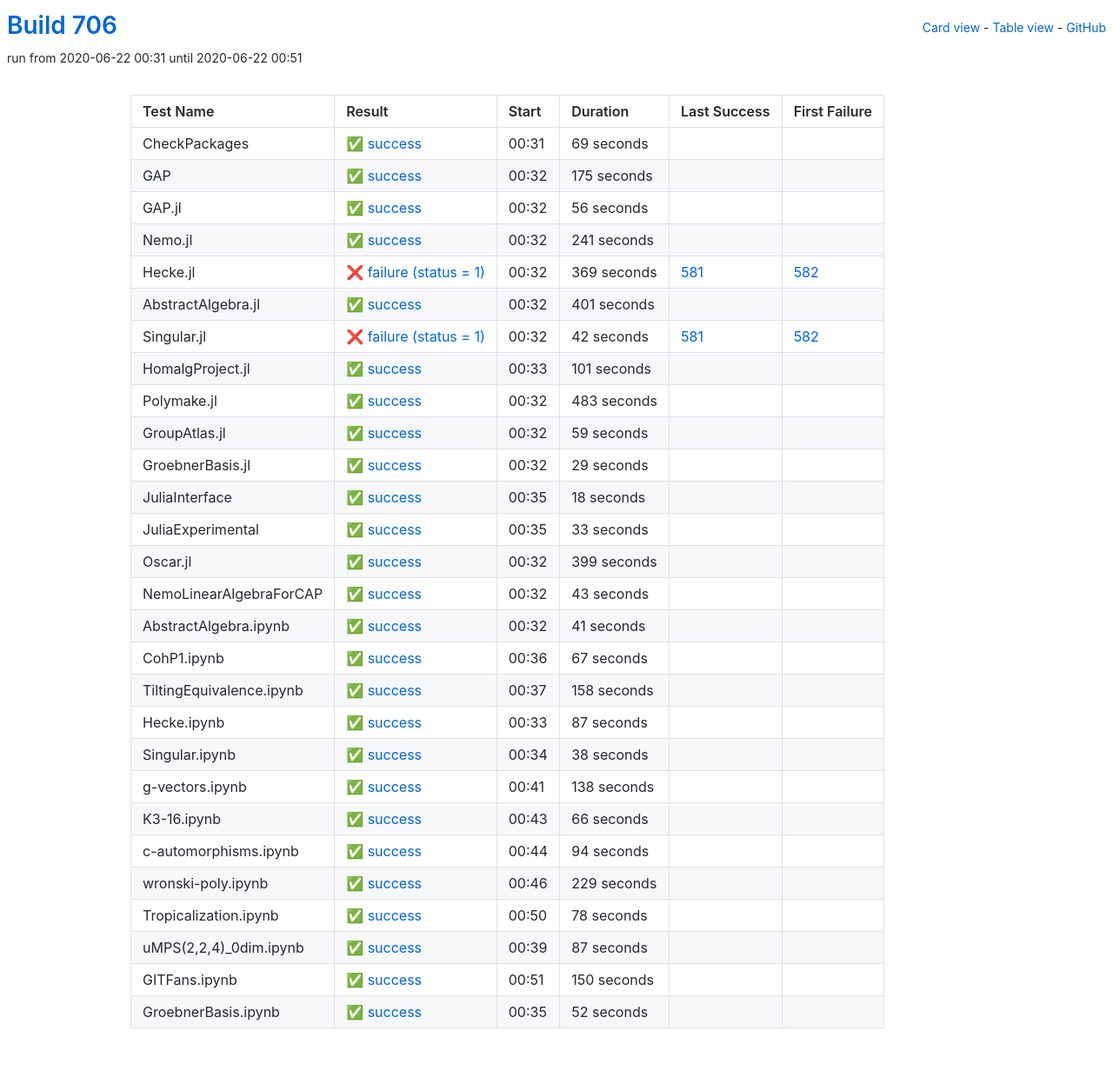
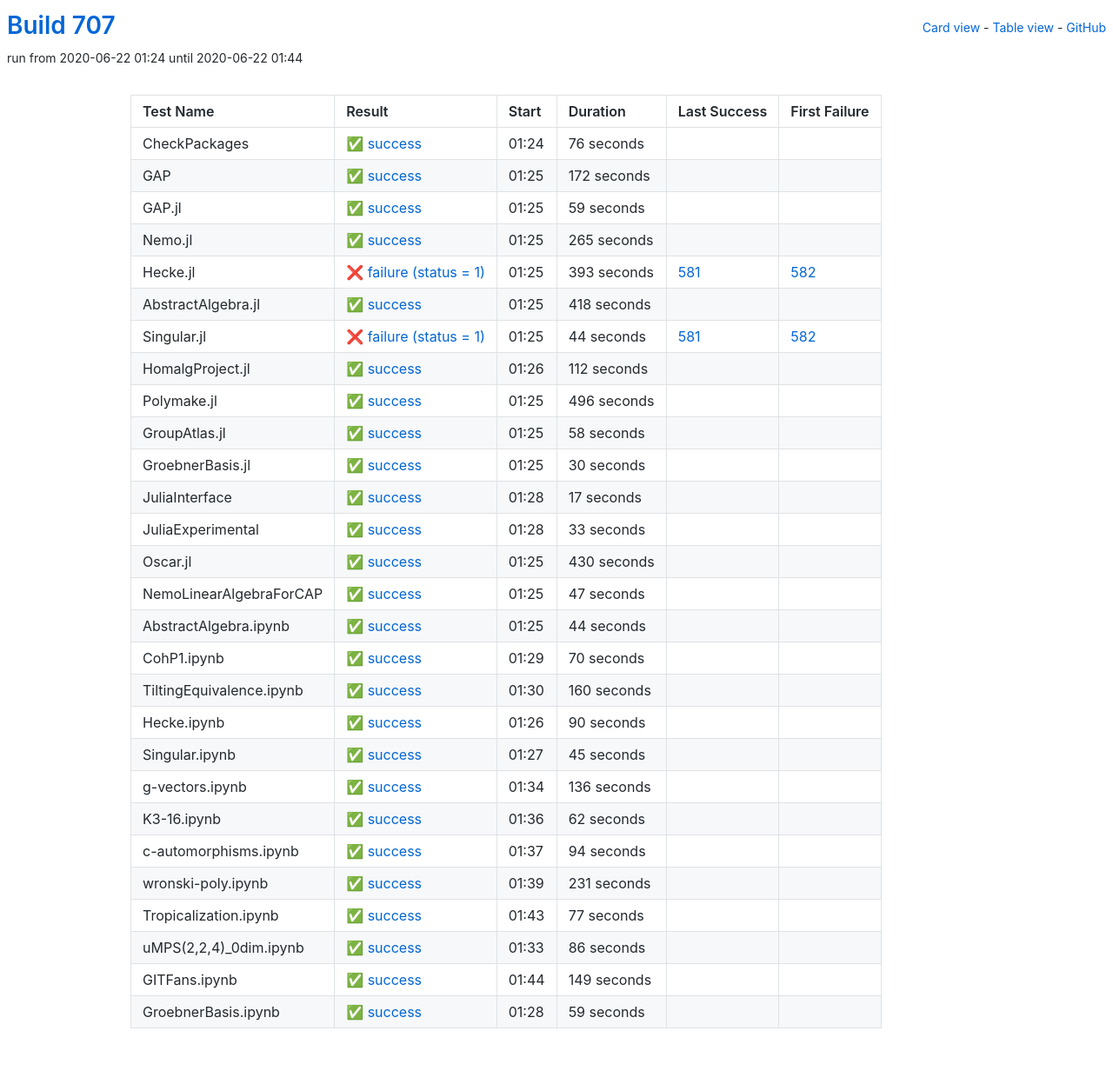
Before and after one commit to oscar-system/oscar-ci-status-1.4, a Jekyll site: the page built from table.html, in a window 1280 px wide. Shown: the whole page at 87% size. Built offline with Jekyll 4.4.1, drawn with Linux system fonts in a browser that asks for light colours.

Commit message:
Build #707

```diff
--- a/_data/ci.yml
+++ b/_data/ci.yml
@@ -1,6 +1,6 @@
 ---
-build: 706
-build_url: https://oscarci.mathematik.uni-kl.de/job/oscar-julia-1.4/706/
+build: 707
+build_url: https://oscarci.mathematik.uni-kl.de/job/oscar-julia-1.4/707/
 job: oscar-julia-1.4
 organization: oscar-system
 repo: oscar-ci-status-1.4
@@ -8,116 +8,32 @@ repourl: https://github.com/oscar-system/oscar-ci-status-1.4
 tests:
 - name: CheckPackages
   id: checkpackages
-  log: https://oscarci.mathematik.uni-kl.de/job/oscar-julia-1.4/706/artifact/logs/build-706/CheckPackages.log
-  start: 2020-06-22 00:31
+  log: https://oscarci.mathematik.uni-kl.de/job/oscar-julia-1.4/707/artifact/logs/build-707/CheckPackages.log
+  start: 2020-06-22 01:24
   success: true
   exitcode: 0
   status: success
-  duration: 69
+  duration: 76
   last_success: false
   last_success_url:
   first_failure: false
   first_failure_url:
 - name: GAP
   id: gap
-  log: https://oscarci.mathematik.uni-kl.de/job/oscar-julia-1.4/706/artifact/logs/build-706/GAP.log
-  start: 2020-06-22 00:32
+  log: https://oscarci.mathematik.uni-kl.de/job/oscar-julia-1.4/707/artifact/logs/build-707/GAP.log
+  start: 2020-06-22 01:25
   success: true
   exitcode: 0
   status: success
-  duration: 175
+  duration: 172
   last_success: false
   last_success_url:
   first_failure: false
   first_failure_url:
 - name: GAP.jl
   id: gap-jl
-  log: https://oscarci.mathematik.uni-kl.de/job/oscar-julia-1.4/706/artifact/logs/build-706/GAP.jl.log
-  start: 2020-06-22 00:32
-  success: true
-  exitcode: 0
-  status: success
-  duration: 56
-  last_success: false
-  last_success_url:
-  first_failure: false
-  first_failure_url:
-- name: Nemo.jl
-  id: nemo-jl
-  log: https://oscarci.mathematik.uni-kl.de/job/oscar-julia-1.4/706/artifact/logs/build-706/Nemo.jl.log
-  start: 2020-06-22 00:32
-  success: true
-  exitcode: 0
-  status: success
-  duration: 241
-  last_success: false
-  last_success_url:
-  first_failure: false
-  first_failure_url:
-- name: Hecke.jl
-  id: hecke-jl
-  log: https://oscarci.mathematik.uni-kl.de/job/oscar-julia-1.4/706/artifact/logs/build-706/Hecke.jl.log
-  start: 2020-06-22 00:32
-  success: false
-  exitcode: 1
-  status: failure
-  duration: 369
-  last_success: 581
-  last_success_url: https://oscarci.mathematik.uni-kl.de/job/oscar-julia-1.4/581/
-  first_failure: 582
-  first_failure_url: https://oscarci.mathematik.uni-kl.de/job/oscar-julia-1.4/582/
-- name: AbstractAlgebra.jl
-  id: abstractalgebra-jl
-  log: https://oscarci.mathematik.uni-kl.de/job/oscar-julia-1.4/706/artifact/logs/build-706/AbstractAlgebra.jl.log
-  start: 2020-06-22 00:32
-  success: true
-  exitcode: 0
-  status: success
-  duration: 401
-  last_success: false
-  last_success_url:
-  first_failure: false
-  first_failure_url:
-- name: Singular.jl
-  id: singular-jl
-  log: https://oscarci.mathematik.uni-kl.de/job/oscar-julia-1.4/706/artifact/logs/build-706/Singular.jl.log
-  start: 2020-06-22 00:32
-  success: false
-  exitcode: 1
-  status: failure
-  duration: 42
-  last_success: 581
-  last_success_url: https://oscarci.mathematik.uni-kl.de/job/oscar-julia-1.4/581/
-  first_failure: 582
-  first_failure_url: https://oscarci.mathematik.uni-kl.de/job/oscar-julia-1.4/582/
-- name: HomalgProject.jl
-  id: homalgproject-jl
-  log: https://oscarci.mathematik.uni-kl.de/job/oscar-julia-1.4/706/artifact/logs/build-706/HomalgProject.jl.log
-  start: 2020-06-22 00:33
-  success: true
-  exitcode: 0
-  status: success
-  duration: 101
-  last_success: false
-  last_success_url:
-  first_failure: false
-  first_failure_url:
-- name: Polymake.jl
-  id: polymake-jl
-  log: https://oscarci.mathematik.uni-kl.de/job/oscar-julia-1.4/706/artifact/logs/build-706/Polymake.jl.log
-  start: 2020-06-22 00:32
-  success: true
-  exitcode: 0
-  status: success
-  duration: 483
-  last_success: false
-  last_success_url:
-  first_failure: false
-  first_failure_url:
-- name: GroupAtlas.jl
-  id: groupatlas-jl
-  log: https://oscarci.mathematik.uni-kl.de/job/oscar-julia-1.4/706/artifact/logs/build-706/GroupAtlas.jl.log
-  start: 2020-06-22 00:32
+  log: https://oscarci.mathematik.uni-kl.de/job/oscar-julia-1.4/707/artifact/logs/build-707/GAP.jl.log
+  start: 2020-06-22 01:25
   success: true
   exitcode: 0
   status: success
@@ -126,34 +42,118 @@ tests:
   last_success_url:
   first_failure: false
   first_failure_url:
-- name: GroebnerBasis.jl
-  id: groebnerbasis-jl
-  log: https://oscarci.mathematik.uni-kl.de/job/oscar-julia-1.4/706/artifact/logs/build-706/GroebnerBasis.jl.log
-  start: 2020-06-22 00:32
+- name: Nemo.jl
+  id: nemo-jl
+  log: https://oscarci.mathematik.uni-kl.de/job/oscar-julia-1.4/707/artifact/logs/build-707/Nemo.jl.log
+  start: 2020-06-22 01:25
   success: true
   exitcode: 0
   status: success
-  duration: 29
+  duration: 265
+  last_success: false
+  last_success_url:
+  first_failure: false
+  first_failure_url:
+- name: Hecke.jl
+  id: hecke-jl
+  log: https://oscarci.mathematik.uni-kl.de/job/oscar-julia-1.4/707/artifact/logs/build-707/Hecke.jl.log
+  start: 2020-06-22 01:25
+  success: false
+  exitcode: 1
+  status: failure
+  duration: 393
+  last_success: 581
+  last_success_url: https://oscarci.mathematik.uni-kl.de/job/oscar-julia-1.4/581/
+  first_failure: 582
+  first_failure_url: https://oscarci.mathematik.uni-kl.de/job/oscar-julia-1.4/582/
+- name: AbstractAlgebra.jl
+  id: abstractalgebra-jl
+  log: https://oscarci.mathematik.uni-kl.de/job/oscar-julia-1.4/707/artifact/logs/build-707/AbstractAlgebra.jl.log
+  start: 2020-06-22 01:25
+  success: true
+  exitcode: 0
+  status: success
+  duration: 418
+  last_success: false
+  last_success_url:
+  first_failure: false
+  first_failure_url:
+- name: Singular.jl
+  id: singular-jl
+  log: https://oscarci.mathematik.uni-kl.de/job/oscar-julia-1.4/707/artifact/logs/build-707/Singular.jl.log
+  start: 2020-06-22 01:25
+  success: false
+  exitcode: 1
+  status: failure
+  duration: 44
+  last_success: 581
+  last_success_url: https://oscarci.mathematik.uni-kl.de/job/oscar-julia-1.4/581/
+  first_failure: 582
+  first_failure_url: https://oscarci.mathematik.uni-kl.de/job/oscar-julia-1.4/582/
+- name: HomalgProject.jl
+  id: homalgproject-jl
+  log: https://oscarci.mathematik.uni-kl.de/job/oscar-julia-1.4/707/artifact/logs/build-707/HomalgProject.jl.log
+  start: 2020-06-22 01:26
+  success: true
+  exitcode: 0
+  status: success
+  duration: 112
+  last_success: false
+  last_success_url:
+  first_failure: false
+  first_failure_url:
+- name: Polymake.jl
+  id: polymake-jl
+  log: https://oscarci.mathematik.uni-kl.de/job/oscar-julia-1.4/707/artifact/logs/build-707/Polymake.jl.log
+  start: 2020-06-22 01:25
+  success: true
+  exitcode: 0
+  status: success
+  duration: 496
+  last_success: false
+  last_success_url:
+  first_failure: false
+  first_failure_url:
+- name: GroupAtlas.jl
+  id: groupatlas-jl
+  log: https://oscarci.mathematik.uni-kl.de/job/oscar-julia-1.4/707/artifact/logs/build-707/GroupAtlas.jl.log
+  start: 2020-06-22 01:25
+  success: true
+  exitcode: 0
+  status: success
+  duration: 58
+  last_success: false
+  last_success_url:
+  first_failure: false
+  first_failure_url:
+- name: GroebnerBasis.jl
+  id: groebnerbasis-jl
+  log: https://oscarci.mathematik.uni-kl.de/job/oscar-julia-1.4/707/artifact/logs/build-707/GroebnerBasis.jl.log
+  start: 2020-06-22 01:25
+  success: true
+  exitcode: 0
+  status: success
+  duration: 30
   last_success: false
   last_success_url:
   first_failure: false
   first_failure_url:
 - name: JuliaInterface
   id: juliainterface
-  log: https://oscarci.mathematik.uni-kl.de/job/oscar-julia-1.4/706/artifact/logs/build-706/JuliaInterface.log
-  start: 2020-06-22 00:35
+  log: https://oscarci.mathematik.uni-kl.de/job/oscar-julia-1.4/707/artifact/logs/build-707/JuliaInterface.log
+  start: 2020-06-22 01:28
   success: true
   exitcode: 0
   status: success
-  duration: 18
+  duration: 17
   last_success: false
   last_success_url:
   first_failure: false
   first_failure_url:
 - name: JuliaExperimental
   id: juliaexperimental
-  log: https://oscarci.mathematik.uni-kl.de/job/oscar-julia-1.4/706/artifact/logs/build-706/JuliaExperimental.log
-  start: 2020-06-22 00:35
+  log: https://oscarci.mathematik.uni-kl.de/job/oscar-julia-1.4/707/artifact/logs/build-707/JuliaExperimental.log
+  start: 2020-06-22 01:28
   success: true
   exitcode: 0
   status: success
@@ -164,116 +164,116 @@ tests:
   first_failure_url:
 - name: Oscar.jl
   id: oscar-jl
-  log: https://oscarci.mathematik.uni-kl.de/job/oscar-julia-1.4/706/artifact/logs/build-706/Oscar.jl.log
-  start: 2020-06-22 00:32
+  log: https://oscarci.mathematik.uni-kl.de/job/oscar-julia-1.4/707/artifact/logs/build-707/Oscar.jl.log
+  start: 2020-06-22 01:25
   success: true
   exitcode: 0
   status: success
-  duration: 399
+  duration: 430
   last_success: false
   last_success_url:
   first_failure: false
   first_failure_url:
 - name: NemoLinearAlgebraForCAP
   id: nemolinearalgebraforcap
-  log: https://oscarci.mathematik.uni-kl.de/job/oscar-julia-1.4/706/artifact/logs/build-706/NemoLinearAlgebraForCAP.log
-  start: 2020-06-22 00:32
+  log: https://oscarci.mathematik.uni-kl.de/job/oscar-julia-1.4/707/artifact/logs/build-707/NemoLinearAlgebraForCAP.log
+  start: 2020-06-22 01:25
   success: true
   exitcode: 0
   status: success
-  duration: 43
+  duration: 47
   last_success: false
   last_success_url:
   first_failure: false
   first_failure_url:
 - name: AbstractAlgebra.ipynb
   id: abstractalgebra-ipynb
-  log: https://oscarci.mathematik.uni-kl.de/job/oscar-julia-1.4/706/artifact/logs/build-706/AbstractAlgebra.ipynb.log
-  start: 2020-06-22 00:32
+  log: https://oscarci.mathematik.uni-kl.de/job/oscar-julia-1.4/707/artifact/logs/build-707/AbstractAlgebra.ipynb.log
+  start: 2020-06-22 01:25
   success: true
   exitcode: 0
   status: success
-  duration: 41
+  duration: 44
   last_success: false
   last_success_url:
   first_failure: false
   first_failure_url:
 - name: CohP1.ipynb
   id: cohp1-ipynb
-  log: https://oscarci.mathematik.uni-kl.de/job/oscar-julia-1.4/706/artifact/logs/build-706/CohP1.ipynb.log
-  start: 2020-06-22 00:36
+  log: https://oscarci.mathematik.uni-kl.de/job/oscar-julia-1.4/707/artifact/logs/build-707/CohP1.ipynb.log
+  start: 2020-06-22 01:29
   success: true
   exitcode: 0
   status: success
-  duration: 67
+  duration: 70
   last_success: false
   last_success_url:
   first_failure: false
   first_failure_url:
 - name: TiltingEquivalence.ipynb
   id: tiltingequivalence-ipynb
-  log: https://oscarci.mathematik.uni-kl.de/job/oscar-julia-1.4/706/artifact/logs/build-706/TiltingEquivalence.ipynb.log
-  start: 2020-06-22 00:37
+  log: https://oscarci.mathematik.uni-kl.de/job/oscar-julia-1.4/707/artifact/logs/build-707/TiltingEquivalence.ipynb.log
+  start: 2020-06-22 01:30
   success: true
   exitcode: 0
   status: success
-  duration: 158
+  duration: 160
   last_success: false
   last_success_url:
   first_failure: false
   first_failure_url:
 - name: Hecke.ipynb
   id: hecke-ipynb
-  log: https://oscarci.mathematik.uni-kl.de/job/oscar-julia-1.4/706/artifact/logs/build-706/Hecke.ipynb.log
-  start: 2020-06-22 00:33
+  log: https://oscarci.mathematik.uni-kl.de/job/oscar-julia-1.4/707/artifact/logs/build-707/Hecke.ipynb.log
+  start: 2020-06-22 01:26
   success: true
   exitcode: 0
   status: success
-  duration: 87
+  duration: 90
   last_success: false
   last_success_url:
   first_failure: false
   first_failure_url:
 - name: Singular.ipynb
   id: singular-ipynb
-  log: https://oscarci.mathematik.uni-kl.de/job/oscar-julia-1.4/706/artifact/logs/build-706/Singular.ipynb.log
-  start: 2020-06-22 00:34
+  log: https://oscarci.mathematik.uni-kl.de/job/oscar-julia-1.4/707/artifact/logs/build-707/Singular.ipynb.log
+  start: 2020-06-22 01:27
   success: true
   exitcode: 0
   status: success
-  duration: 38
+  duration: 45
   last_success: false
   last_success_url:
   first_failure: false
   first_failure_url:
 - name: g-vectors.ipynb
   id: g-vectors-ipynb
-  log: https://oscarci.mathematik.uni-kl.de/job/oscar-julia-1.4/706/artifact/logs/build-706/g-vectors.ipynb.log
-  start: 2020-06-22 00:41
+  log: https://oscarci.mathematik.uni-kl.de/job/oscar-julia-1.4/707/artifact/logs/build-707/g-vectors.ipynb.log
+  start: 2020-06-22 01:34
   success: true
   exitcode: 0
   status: success
-  duration: 138
+  duration: 136
   last_success: false
   last_success_url:
   first_failure: false
   first_failure_url:
 - name: K3-16.ipynb
   id: k3-16-ipynb
-  log: https://oscarci.mathematik.uni-kl.de/job/oscar-julia-1.4/706/artifact/logs/build-706/K3-16.ipynb.log
-  start: 2020-06-22 00:43
+  log: https://oscarci.mathematik.uni-kl.de/job/oscar-julia-1.4/707/artifact/logs/build-707/K3-16.ipynb.log
+  start: 2020-06-22 01:36
   success: true
   exitcode: 0
   status: success
-  duration: 66
+  duration: 62
   last_success: false
   last_success_url:
   first_failure: false
   first_failure_url:
 - name: c-automorphisms.ipynb
   id: c-automorphisms-ipynb
-  log: https://oscarci.mathematik.uni-kl.de/job/oscar-julia-1.4/706/artifact/logs/build-706/c-automorphisms.ipynb.log
-  start: 2020-06-22 00:44
+  log: https://oscarci.mathematik.uni-kl.de/job/oscar-julia-1.4/707/artifact/logs/build-707/c-automorphisms.ipynb.log
+  start: 2020-06-22 01:37
   success: true
   exitcode: 0
   status: success
@@ -284,60 +284,60 @@ tests:
   first_failure_url:
 - name: wronski-poly.ipynb
   id: wronski-poly-ipynb
-  log: https://oscarci.mathematik.uni-kl.de/job/oscar-julia-1.4/706/artifact/logs/build-706/wronski-poly.ipynb.log
-  start: 2020-06-22 00:46
+  log: https://oscarci.mathematik.uni-kl.de/job/oscar-julia-1.4/707/artifact/logs/build-707/wronski-poly.ipynb.log
+  start: 2020-06-22 01:39
   success: true
   exitcode: 0
   status: success
-  duration: 229
+  duration: 231
   last_success: false
   last_success_url:
   first_failure: false
   first_failure_url:
 - name: Tropicalization.ipynb
   id: tropicalization-ipynb
-  log: https://oscarci.mathematik.uni-kl.de/job/oscar-julia-1.4/706/artifact/logs/build-706/Tropicalization.ipynb.log
-  start: 2020-06-22 00:50
+  log: https://oscarci.mathematik.uni-kl.de/job/oscar-julia-1.4/707/artifact/logs/build-707/Tropicalization.ipynb.log
+  start: 2020-06-22 01:43
   success: true
   exitcode: 0
   status: success
-  duration: 78
+  duration: 77
   last_success: false
   last_success_url:
   first_failure: false
   first_failure_url:
 - name: uMPS(2,2,4)_0dim.ipynb
   id: umps-2-2-4-0dim-ipynb
-  log: https://oscarci.mathematik.uni-kl.de/job/oscar-julia-1.4/706/artifact/logs/build-706/uMPS-2-2-4-_0dim.ipynb.log
-  start: 2020-06-22 00:39
+  log: https://oscarci.mathematik.uni-kl.de/job/oscar-julia-1.4/707/artifact/logs/build-707/uMPS-2-2-4-_0dim.ipynb.log
+  start: 2020-06-22 01:33
   success: true
   exitcode: 0
   status: success
-  duration: 87
+  duration: 86
   last_success: false
   last_success_url:
   first_failure: false
   first_failure_url:
 - name: GITFans.ipynb
   id: gitfans-ipynb
-  log: https://oscarci.mathematik.uni-kl.de/job/oscar-julia-1.4/706/artifact/logs/build-706/GITFans.ipynb.log
-  start: 2020-06-22 00:51
+  log: https://oscarci.mathematik.uni-kl.de/job/oscar-julia-1.4/707/artifact/logs/build-707/GITFans.ipynb.log
+  start: 2020-06-22 01:44
   success: true
   exitcode: 0
   status: success
-  duration: 150
+  duration: 149
   last_success: false
   last_success_url:
   first_failure: false
   first_failure_url:
 - name: GroebnerBasis.ipynb
   id: groebnerbasis-ipynb
-  log: https://oscarci.mathematik.uni-kl.de/job/oscar-julia-1.4/706/artifact/logs/build-706/GroebnerBasis.ipynb.log
-  start: 2020-06-22 00:35
+  log: https://oscarci.mathematik.uni-kl.de/job/oscar-julia-1.4/707/artifact/logs/build-707/GroebnerBasis.ipynb.log
+  start: 2020-06-22 01:28
   success: true
   exitcode: 0
   status: success
-  duration: 52
+  duration: 59
   last_success: false
   last_success_url:
   first_failure: false
```
Also changed, not shown: README.md.
